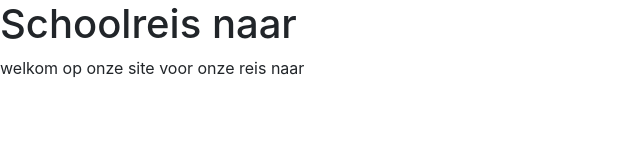
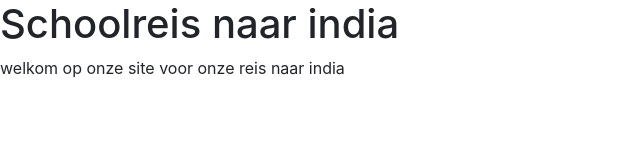
Before and after one commit to gregoryolievier/reis-website, a plain HTML site: page img/index.html in a window 1280 px wide. Shown: the whole page, without its empty margins (0-640 px from the left). Drawn offline with nearby package versions, Linux system fonts and the light colour scheme.

Commit message:
india
rhtr

```diff
--- a/img/index.html
+++ b/img/index.html
@@ -12,9 +12,9 @@
   <body>
 
 
-    <h1>Schoolreis naar </h1>
+    <h1>Schoolreis naar india</h1>
 
-    <p>welkom op onze site voor onze reis naar </p>
+    <p>welkom op onze site voor onze reis naar india</p>
 
 
 
```
